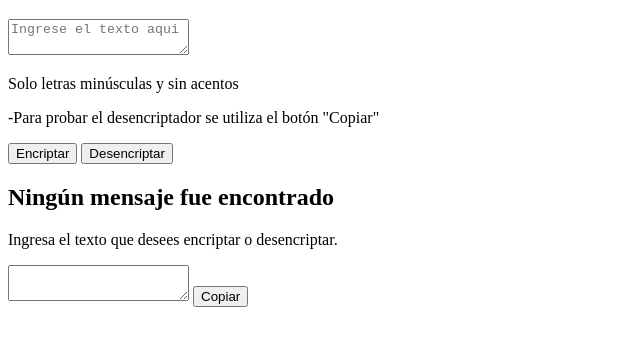
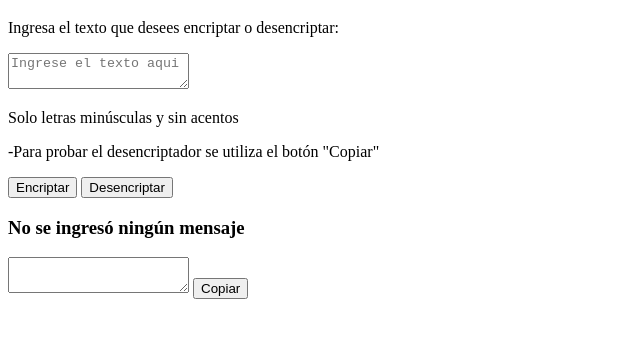
Before and after one commit to GusC7/Challeng-Encriptador-de-texto, a plain HTML site: page index.html in a window 1280 px wide. Shown: the part 61-406 px from the top of the page, without its empty margins (0-640 px from the left). Drawn offline with Linux system fonts and the light colour scheme.

Commit message:
se cambió el orden de unas oraciones

```diff
--- a/index.html
+++ b/index.html
@@ -13,6 +13,7 @@
   </header>
   <main class="main__container">
     <form class="form">
+        <p>Ingresa el texto que desees encriptar o desencriptar:</p>
       <textarea class="form__frase" id="frase" placeholder="Ingrese el texto aqui" required></textarea>
       <div class="form__sugerencia">
 
@@ -26,8 +27,8 @@
     </form>
     <section class="desencriptar">
       <div class="desencriptar__mensaje">
-        <h2 class="desencriptar__mensaje__titulo">Ningún mensaje fue encontrado</h2>
-        <p class="desencriptar__mensaje__parrafo">Ingresa el texto que desees encriptar o desencriptar.</p>
+        <h3 class="desencriptar__mensaje__titulo">No se ingresó ningún mensaje</h3>
+
       </div>
       <div class="desencriptar__resultado">
         <textarea class="frase-encriptada" id="frase-encriptada" readonly></textarea>
@@ -36,6 +37,6 @@
     </section>
   </main>
   </div>
-  <script src="app.js"></script>
+  <script src="js/app.js"></script>
 </body>
 </html>
```
Also changed, not shown: js/app.js (renamed from app.js).
